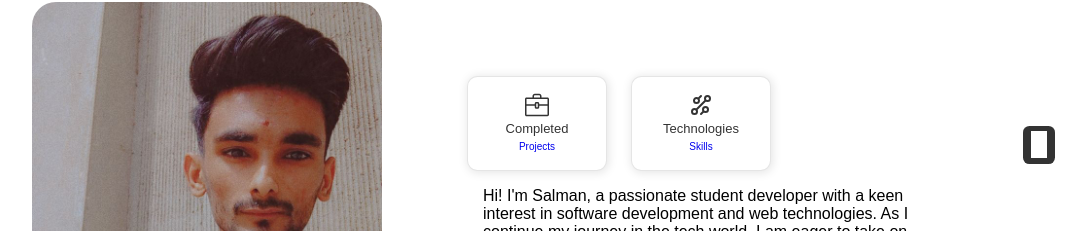
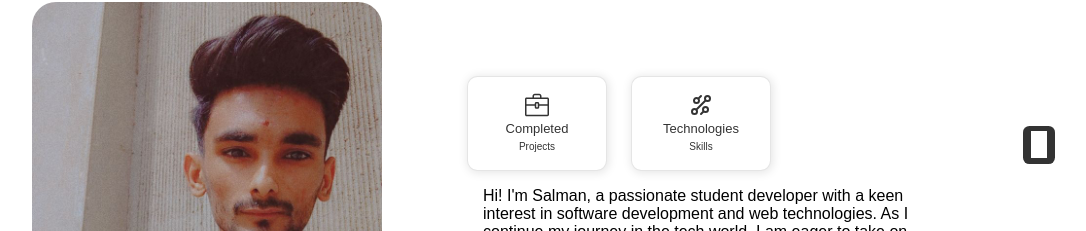
Before and after one commit to SalmanO7/my-portfolio, a React (Vite) app: page / in a window 1280 px wide. Shown: the part 796-1027 px from the top of the page, without its empty margins (185-1271 px from the left). Built offline with nearby package versions, Linux system fonts and the light colour scheme.

Commit message:
update in reponsive

```diff
--- a/src/components/about/About.css
+++ b/src/components/about/About.css
@@ -53,6 +53,7 @@
 
 .about-subtitle {
     font-size: var(--tiny-font-size);
+    color: #333 !important;
 }
 
 .about-description {
```
